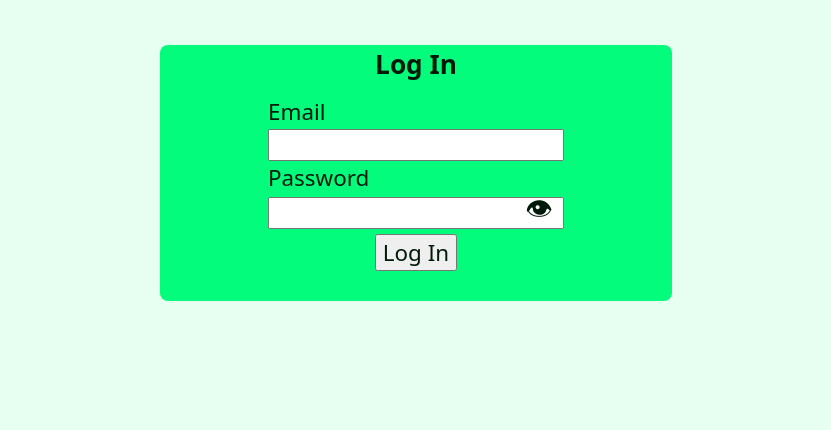
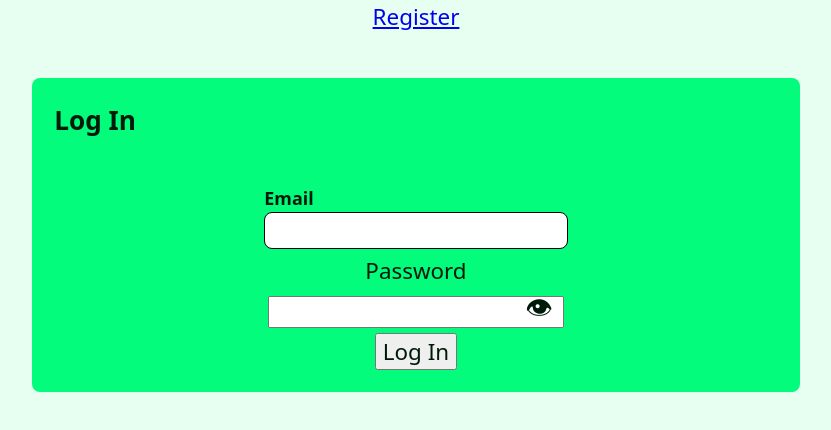
Before and after one commit to gregoryb79/int-fs-nov-24-delivery, a React (Vite) app in the folder delivery-app/: page /login in a window 1280 px wide. Shown: the top 430 px of the page, without its empty margins (224-1055 px from the left). Built offline with nearby package versions, Linux system fonts and the light colour scheme.

Commit message:
in prgrs

```diff
--- a/delivery-app/src/components/Main.module.scss
+++ b/delivery-app/src/components/Main.module.scss
@@ -21,19 +21,7 @@
         overflow: visible;
     }
 
-    &[data-login] {
-        --max-width: 40ch;
-        max-height: 20ch;
-        gap: 0.5rem;
-        padding: 0;
-        align-items: center;
-    }
-
-    &[data-register] {
-        --max-width: 40ch;
-        max-height: 35ch;
-        gap: 0.5rem;
-        padding: 0;
-        align-items: center;
+     &[data-fit-content] {
+        flex: unset;
     }
 }
--- a/delivery-app/src/components/Main.tsx
+++ b/delivery-app/src/components/Main.tsx
@@ -7,9 +7,11 @@ type MainProps = {
     overflow?: boolean;
     loginMenu?: boolean;
     registerMenu?: boolean;
+     fitContent?: boolean;
 };
-export function Main({ large, overflow, loginMenu, registerMenu, children }: PropsWithChildren<MainProps>) {
+export function Main({ large, overflow, loginMenu, registerMenu, fitContent, children }: PropsWithChildren<MainProps>) {
     return (
-        <main className={styles.root} data-large={large} data-overflow={overflow} data-login={loginMenu} data-register={registerMenu}>{children}</main>
+        <main className={styles.root} data-large={large} data-overflow={overflow} data-login={loginMenu}
+        data-fit-content={fitContent} data-register={registerMenu}>{children}</main>
     );
 }
--- /dev/null
+++ b/delivery-app/src/components/PasswordInput.module.scss
@@ -0,0 +1,32 @@
+.formField {
+    display: flex;
+    flex-direction: column;
+
+    label {
+        font-size: 0.8rem;
+        font-weight: 600;
+    }
+
+    input {
+        border: 1px solid currentColor;
+        border-radius: 8px;
+        padding: 0.2rem 0.3rem;
+    }
+}
+
+.passwordInput{
+    position: relative;
+}
+
+.eyeButton{
+    position: absolute;
+    right: 0.5rem;
+    background: none;
+    border: none;
+    cursor: pointer;
+    font-size: 1.2em;
+    top: 50%;
+    transform: translateY(-50%);
+    padding: 0;
+    z-index: 1;
+}
--- /dev/null
+++ b/delivery-app/src/components/PasswordInput.tsx
@@ -0,0 +1,19 @@
+import { useState } from "react";
+import styles from "./PasswordInput.module.scss";
+
+
+
+export function PasswordInput() {
+    const [showPassword, setShowPassword] = useState(false);
+
+    return (
+        <>
+            <label htmlFor="password">Password</label>
+            <section className={styles.passwordInput}>
+                <button className={styles.eyeButton} type="button" onClick={() => setShowPassword(!showPassword)}>👁</button>
+                <input type={showPassword ? "text" : "password"} id="password" name="password" required />
+            </section>
+        </>
+
+    );
+}
--- /dev/null
+++ b/delivery-app/src/components/TextInput.module.scss
@@ -0,0 +1,15 @@
+.formField {
+    display: flex;
+    flex-direction: column;
+
+    label {
+        font-size: 0.8rem;
+        font-weight: 600;
+    }
+
+    input {
+        border: 1px solid currentColor;
+        border-radius: 8px;
+        padding: 0.2rem 0.3rem;
+    }
+}
--- /dev/null
+++ b/delivery-app/src/components/TextInput.tsx
@@ -0,0 +1,10 @@
+import styles from "./TextInput.module.scss";
+
+export function TextInput() {
+    return (
+        <div className={styles.formField}>
+            <label htmlFor="email">Email</label>
+            <input type="email" name="email" id="email" required />
+        </div>
+    );
+}
--- a/delivery-app/src/pages/LogIn.module.scss
+++ b/delivery-app/src/pages/LogIn.module.scss
@@ -1,3 +1,7 @@
+.nav{
+    text-align: center;
+}
+
 .loginForm{
     display: flex;
     flex-direction: column;
--- a/delivery-app/src/pages/LogIn.tsx
+++ b/delivery-app/src/pages/LogIn.tsx
@@ -2,17 +2,31 @@
 import { useState } from 'react';
 import { Main } from '../components/Main';
 import styles from './LogIn.module.scss';
+import { Link } from 'react-router';
+import { TextInput } from '../components/TextInput';
+import { PasswordInput } from '../components/PasswordInput';
 
 
 export function LogIn() {
 
-    const [showPassword, setShowPassword] = useState(false);
+    // const [showPassword, setShowPassword] = useState(false);
+
+    function login(formData: FormData) {
+        console.log(Object.fromEntries(formData));
+    }
 
     return (
-        <Main loginMenu>
+         <>
+            <nav className={styles.nav}>
+                <Link to="/register">Register</Link>
+            </nav>
+
+            <Main fitContent>
                 <h3>Log In</h3>
-            <form className={styles.loginForm}>
-                <section className={styles.inputsSection}>
+                <form className={styles.loginForm} action={login}>
+                    <TextInput />
+                    <PasswordInput />
+                    {/* <section className={styles.inputsSection}>
                         <label htmlFor="email">Email</label>
                         <input type="email" id="email" name="email" required />
                         <label htmlFor="password">Password</label>
@@ -21,9 +35,10 @@ export function LogIn() {
                             <input type={showPassword ? "text" : "password"} id="password" name="password" required />
                         </section>
 
-                </section>
+                    </section>                 */}
                     <button type="submit">Log In</button>
                 </form>
             </Main>
+        </>
     );
 }
--- a/delivery-app/src/pages/Register.tsx
+++ b/delivery-app/src/pages/Register.tsx
@@ -2,6 +2,7 @@
 import { useState } from 'react';
 import { Main } from '../components/Main';
 import styles from './LogIn.module.scss';
+import { Link } from 'react-router';
 
 
 export function Register() {
@@ -20,7 +21,11 @@ export function Register() {
     }
 
     return (
-        <Main registerMenu>
+         <>
+            <nav className={styles.nav}>
+                <Link to="/login">Log In</Link>
+            </nav>
+            <Main fitContent>
                 <h3>Register</h3>
                 <form className={styles.loginForm}>
                     <section className={styles.inputsSection}>
@@ -43,5 +48,6 @@ export function Register() {
                 </form>
 
             </Main>
+        </>
     );
 }
```
Lines whose indentation alone changed are shown as unchanged.
